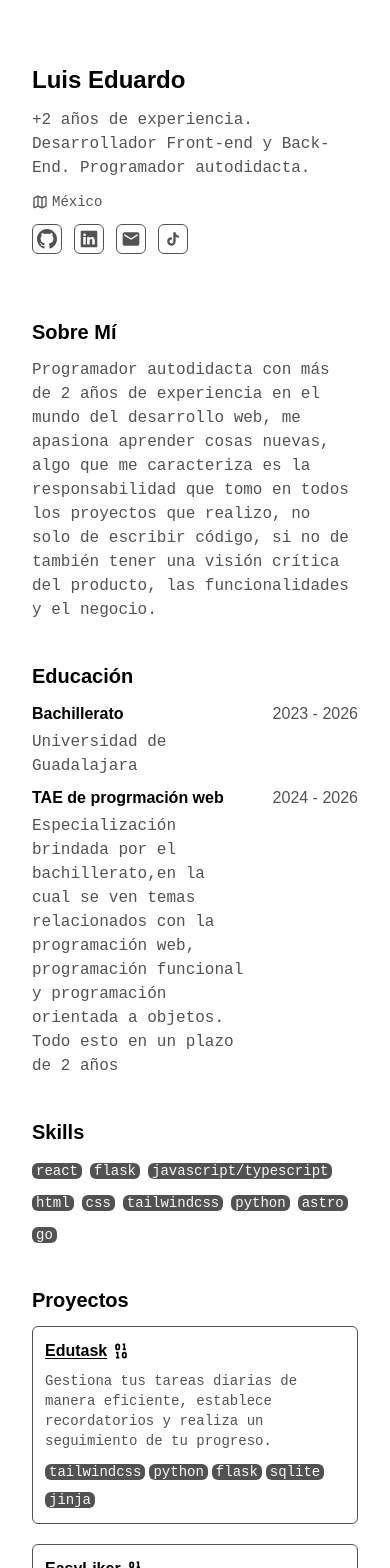
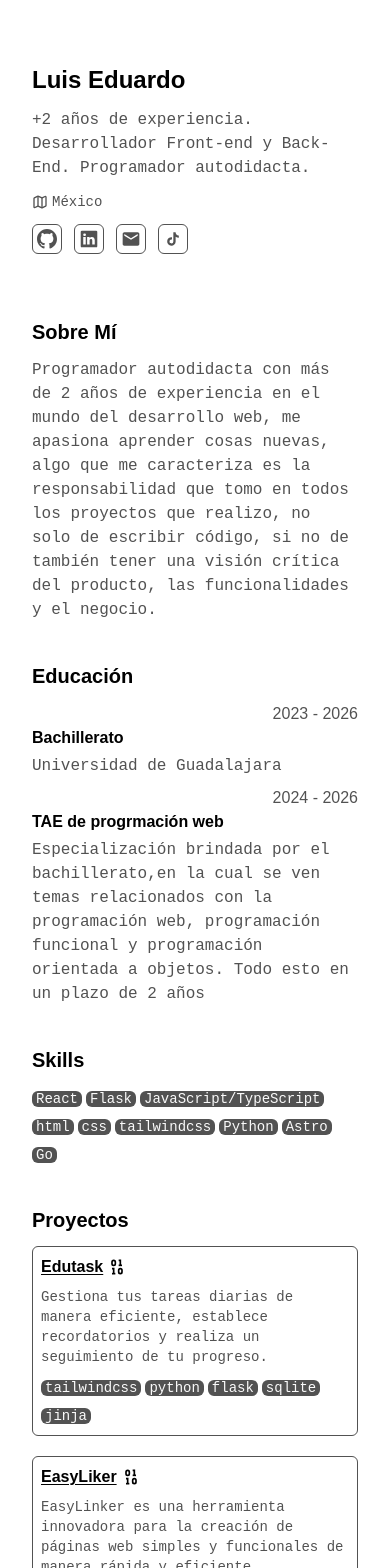
Before and after one commit to LUISEDOCCOR/portafolio-2025, a Vue app: page / in a window 390 px wide. Shown: the top 1568 px of the page. Built offline with nearby package versions, Linux system fonts and the light colour scheme.

Commit message:
fix: responsive

```diff
--- a/src/components/Certificates.vue
+++ b/src/components/Certificates.vue
@@ -48,7 +48,7 @@ const certificates = [
   <Section title="Certificaciones">
     <ul class="grid grid-cols-1 gap-5 md:grid-cols-3">
       <li
-        class="flex flex-col justify-between gap-2 rounded-md border border-neutral-600 p-3"
+        class="flex flex-col justify-between gap-2 rounded-md border border-neutral-600 p-2 md:p-3"
         v-for="(certificate, index) in certificates"
         :key="index"
       >
--- a/src/components/Education.vue
+++ b/src/components/Education.vue
@@ -21,15 +21,15 @@ const education = [
   <Section title="Educación">
     <ul class="space-y-2">
       <li
-        class="grid grid-cols-3 text-neutral-600"
+        class="flex flex-col-reverse text-neutral-600 md:flex-row"
         v-for="(item, index) in education"
         :key="index"
       >
-        <div class="text-md col-span-2 space-y-1">
+        <div class="text-md w-full space-y-1 md:w-4/5">
           <h3 class="font-bold text-black">{{ item.title }}</h3>
           <p class="jetbrains-mono">{{ item.contetnt }}</p>
         </div>
-        <div class="text-right">
+        <div class="w-full text-right md:w-1/5">
           <span>{{ item.date }}</span>
         </div>
       </li>
--- a/src/components/Projects.vue
+++ b/src/components/Projects.vue
@@ -41,7 +41,7 @@ const projects = [
   <Section title="Proyectos">
     <ul class="grid grid-cols-1 gap-5 md:grid-cols-2">
       <li
-        class="flex flex-col justify-between gap-2 rounded-md border border-neutral-600 p-3"
+        class="flex flex-col justify-between gap-2 rounded-md border border-neutral-600 p-2 md:p-3"
         v-for="(project, index) in projects"
         :key="index"
       >
--- a/src/components/Skills.vue
+++ b/src/components/Skills.vue
@@ -2,20 +2,20 @@
 import Section from "./UI/Section.vue";
 import Tag from "./UI/Tag.vue";
 const skills = [
-  "react",
-  "flask",
-  "javascript/typescript",
+  "React",
+  "Flask",
+  "JavaScript/TypeScript",
   "html",
   "css",
   "tailwindcss",
-  "python",
-  "astro",
-  "go",
+  "Python",
+  "Astro",
+  "Go",
 ];
 </script>
 <template>
   <Section title="Skills">
-    <ul class="flex flex-wrap justify-start gap-2">
+    <ul class="flex flex-wrap justify-start gap-1 md:gap-2">
       <li v-for="(skill, index) in skills" :key="index">
         <Tag :label="skill" />
       </li>
```
